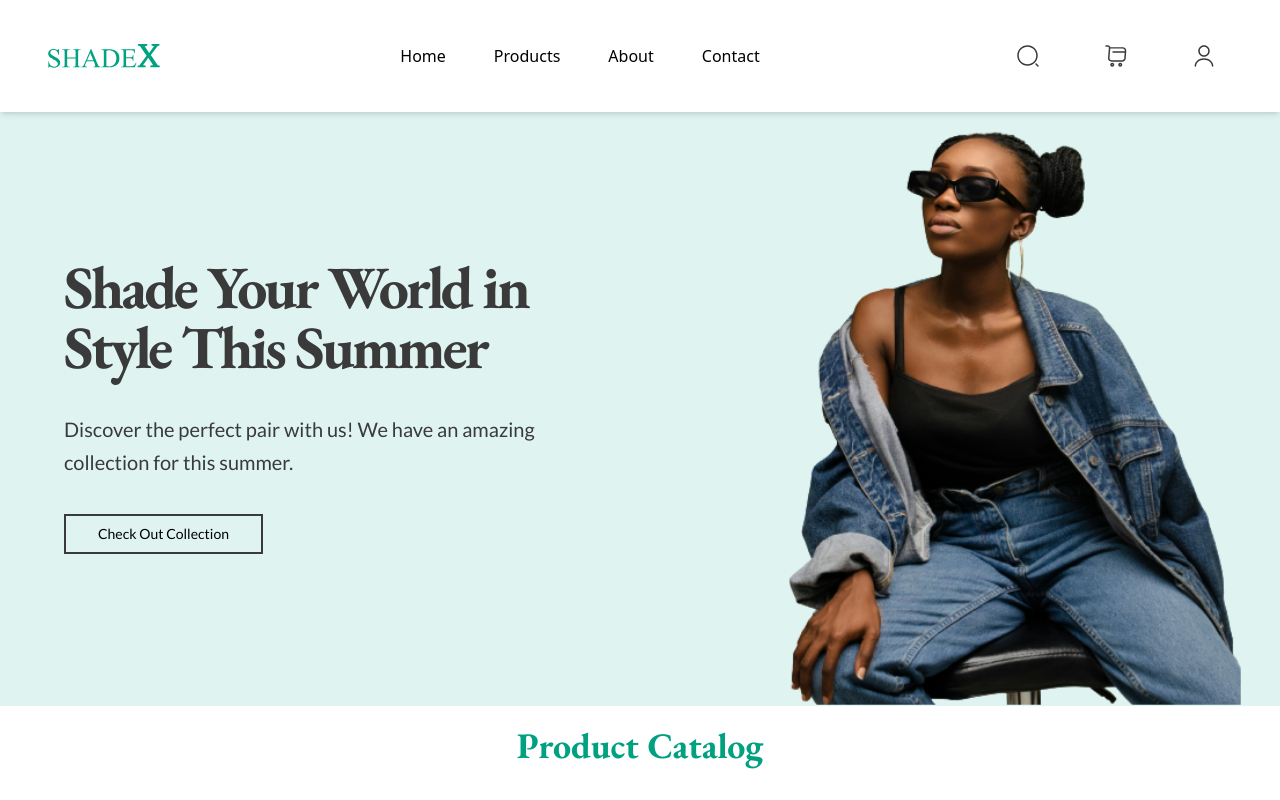
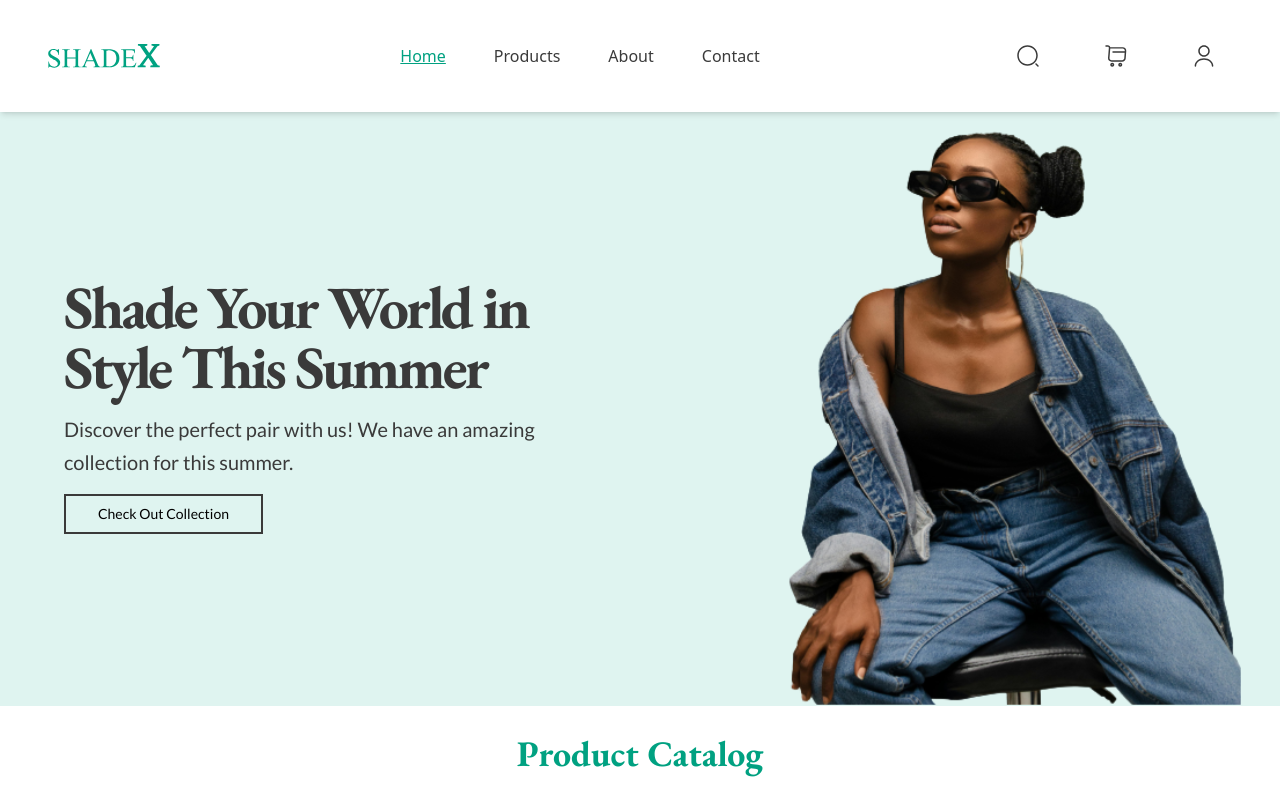
Before and after one commit to Superior212/Shadex, a React (Vite) app: page / in a window 1280 px wide. Shown: the top 800 px of the page. Built offline with nearby package versions, Linux system fonts and the light colour scheme.

Commit message:
chore: Update homepage layout and fix Navbar styling

```diff
--- a/src/components/Hero.tsx
+++ b/src/components/Hero.tsx
@@ -6,10 +6,10 @@ export default function Hero() {
     <section className="w-full bg-[#DFF4F0]">
       <div className="flex flex-col items-center gap-6  lg:flex-row lg:gap-10">
         <div className="flex-1 space-y-4 py-5 sm:py-0 px-8 md:px-16">
-          <h1 className="text-4xl garamond font-[700] py-2 sm:py-0 tracking-tighter text-[#3A3A3A] sm:text-5xl md:text-6xl">
+          <h1 className="text-4xl garamond font-[700] py-1 sm:py-0 tracking-tighter text-[#3A3A3A] sm:text-5xl md:text-6xl">
             Shade Your World in Style This Summer
           </h1>
-          <p className="max-w-[580px] py-5 sm:my-0 text-[#3A3A3A] lato md:text-xl/relaxed lg:text-base/relaxed xl:text-xl/relaxed">
+          <p className="max-w-[580px] py-1 sm:py-0 sm:my-0 text-[#3A3A3A] lato md:text-xl/relaxed lg:text-base/relaxed xl:text-xl/relaxed">
             Discover the perfect pair with us! We have an amazing collection for
             this summer.
           </p>
--- a/src/components/Navbar.tsx
+++ b/src/components/Navbar.tsx
@@ -1,7 +1,7 @@
 import { useState } from "react";
 import { Menu, X } from "lucide-react";
 import { Button } from "./ui/button";
-import { Link } from "react-router-dom";
+import { Link, NavLink } from "react-router-dom";
 import MemoLogo from "@/icons/Logo";
 import { NavIcon, NavLinks } from "@/lib/data";
 
@@ -39,9 +39,16 @@ const NavBar = () => {
         </Link>
         <div>
           {NavLinks.map((link, index) => (
-            <Link key={index} className="text-black mx-6" to={link.path}>
+            <NavLink
+              key={index}
+              className={({ isActive }) =>
+                isActive
+                  ? "text-[#00A181] underline mx-6"
+                  : "text-[#3A3A3A] mx-6"
+              }
+              to={link.path}>
               {link.title}
-            </Link>
+            </NavLink>
           ))}
         </div>
         <div className="flex gap-x-8">
--- a/src/components/Products.tsx
+++ b/src/components/Products.tsx
@@ -3,7 +3,7 @@ import ProductCatalog from "./ProductCatalog";
 const Products = () => {
   return (
     <div>
-      <h1 className="garamond text-center font-[700] text-[#00A181] text-2xl sm:text-4xl my-8 sm:my-5">
+      <h1 className="garamond text-center font-[700] text-[#00A181] text-2xl sm:text-4xl my-8 sm:my-7">
         Product Catalog
       </h1>
       <ProductCatalog />
```
